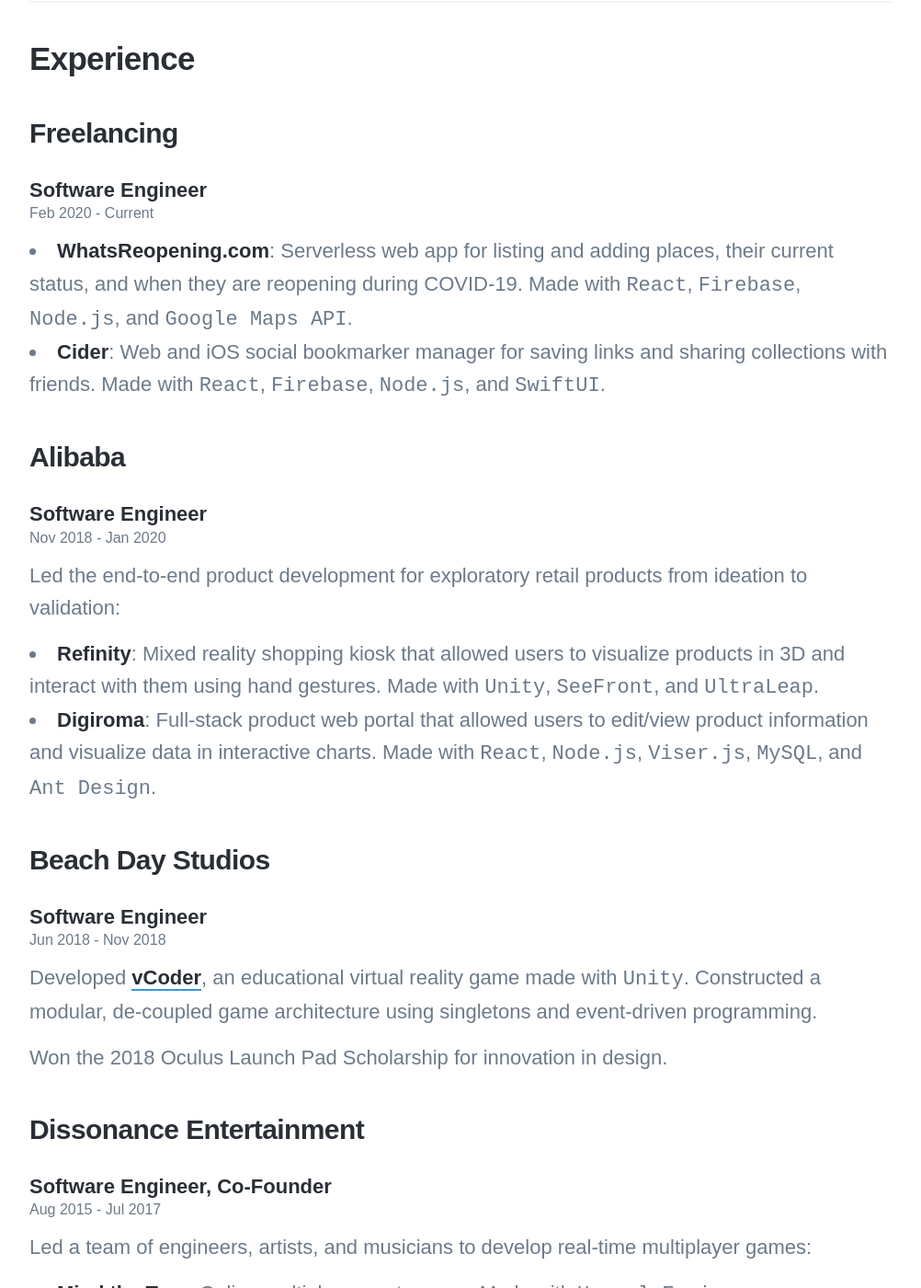
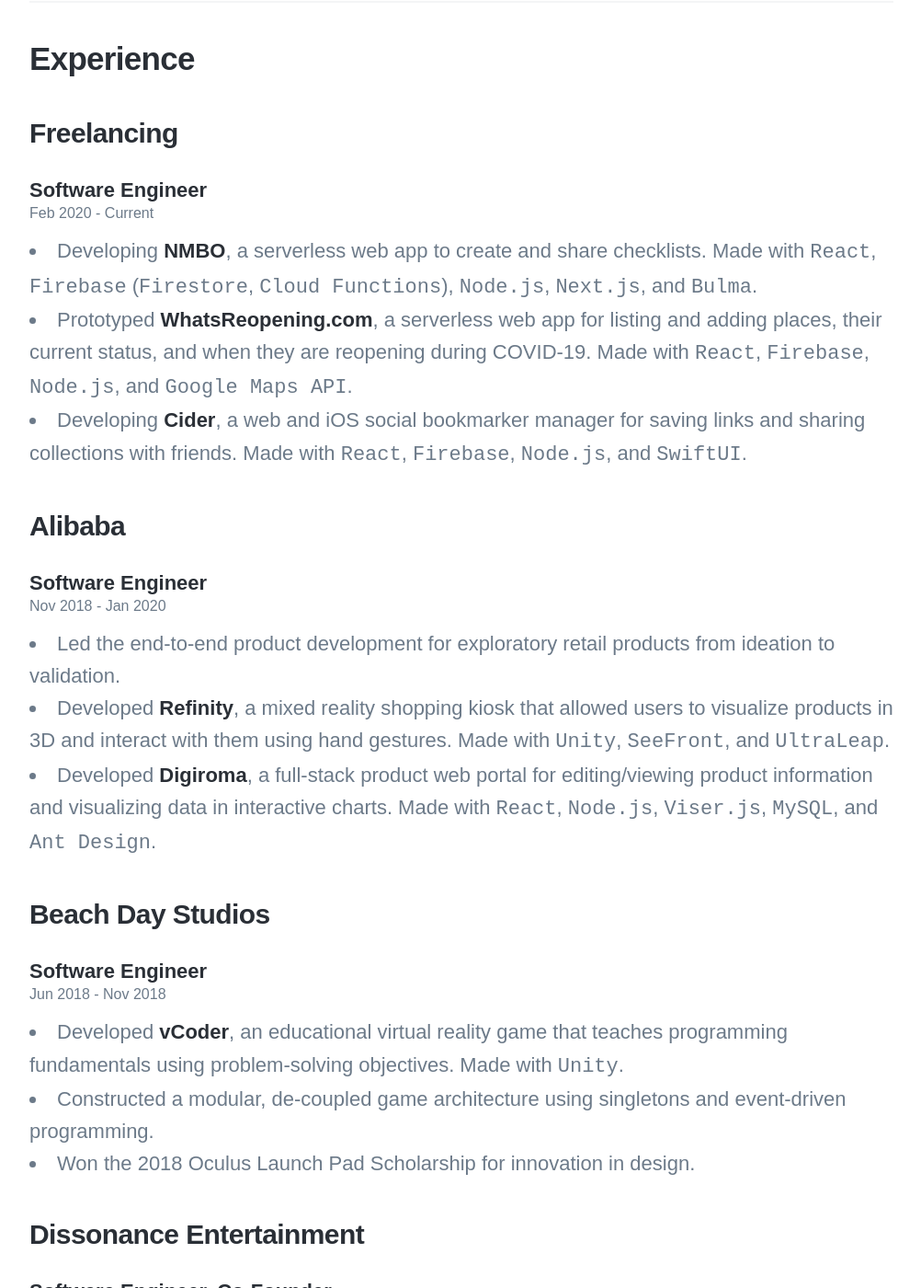
Before and after one commit to kennethfreeflow/kennethlng.github.io, a Jekyll site: the page built from _pages/cv.md, in a window 1280 px wide and 1400 px high, scrolled down 756 px. Shown: the whole window at 92% size, without its empty margins (138-1140 px from the left). Built offline with Jekyll 4.4.1, drawn with Linux system fonts in a browser that asks for light colours; nearby versions of some CDN libraries; some web fonts are replaced; some of the changed text lies outside the part shown.

Commit message:
Updated cv

```diff
--- a/_data/settings.yml
+++ b/_data/settings.yml
@@ -47,7 +47,7 @@
   google-plus_url: ''
   vimeo_url: ''
   pinterest_url: ''
-  medium_url: 'https://medium.com/kennethlng'
+  medium_url: ''
   quora_url: ''
   amazon_url: ''
   apple_url: ''
--- a/_pages/cv.md
+++ b/_pages/cv.md
@@ -17,8 +17,9 @@
 
 <caption>Feb 2020 - Current</caption>
 
-- [WhatsReopening.com](/whats-reopening): Serverless web app for listing and adding places, their current status, and when they are reopening during COVID-19. Made with `React`, `Firebase`, `Node.js`, and `Google Maps API`.
-- [Cider](/cider): Web and iOS social bookmarker manager for saving links and sharing collections with friends. Made with `React`, `Firebase`, `Node.js`, and `SwiftUI`.
+- Developing [NMBO](/nmbo), a serverless web app to create and share checklists. Made with `React`, `Firebase` (`Firestore`, `Cloud Functions`), `Node.js`, `Next.js`, and `Bulma`.
+- Prototyped [WhatsReopening.com](/whats-reopening), a serverless web app for listing and adding places, their current status, and when they are reopening during COVID-19. Made with `React`, `Firebase`, `Node.js`, and `Google Maps API`.
+- Developing [Cider](/cider), a web and iOS social bookmarker manager for saving links and sharing collections with friends. Made with `React`, `Firebase`, `Node.js`, and `SwiftUI`.
 
 ### Alibaba
 
@@ -26,10 +27,9 @@
 
 <caption>Nov 2018 - Jan 2020</caption>
 
-Led the end-to-end product development for exploratory retail products from ideation to validation:
-
-- [Refinity](/refinity): Mixed reality shopping kiosk that allowed users to visualize products in 3D and interact with them using hand gestures. Made with `Unity`, `SeeFront`, and `UltraLeap`.
-- [Digiroma](/digiroma): Full-stack product web portal that allowed users to edit/view product information and visualize data in interactive charts. Made with `React`, `Node.js`, `Viser.js`, `MySQL`, and `Ant Design`.
+- Led the end-to-end product development for exploratory retail products from ideation to validation.
+- Developed [Refinity](/refinity), a mixed reality shopping kiosk that allowed users to visualize products in 3D and interact with them using hand gestures. Made with `Unity`, `SeeFront`, and `UltraLeap`.
+- Developed [Digiroma](/digiroma), a full-stack product web portal for editing/viewing product information and visualizing data in interactive charts. Made with `React`, `Node.js`, `Viser.js`, `MySQL`, and `Ant Design`.
 
 ### Beach Day Studios
 
@@ -37,9 +37,9 @@
 
 <caption>Jun 2018 - Nov 2018</caption>
 
-Developed [vCoder](/vcoder), an educational virtual reality game made with `Unity`. Constructed a modular, de-coupled game architecture using singletons and event-driven programming.
-
-Won the 2018 Oculus Launch Pad Scholarship for innovation in design.
+- Developed [vCoder](/vcoder), an educational virtual reality game that teaches programming fundamentals using problem-solving objectives. Made with `Unity`.
+- Constructed a modular, de-coupled game architecture using singletons and event-driven programming.
+- Won the 2018 Oculus Launch Pad Scholarship for innovation in design.
 
 ### Dissonance Entertainment
 
@@ -47,10 +47,9 @@
 
 <caption>Aug 2015 - Jul 2017</caption>
 
-Led a team of engineers, artists, and musicians to develop real-time multiplayer games:
-
-- [Mind the Trap](/mind-the-trap): Online multiplayer party game. Made with `Unreal Engine`.
-- [Wizard's Duel AR](/wizards-duel-ar): Real-time, multiplayer augmented reality mobile game. Made with `Unity`, `GameSparks`, and `Google AR Core`.
+- Led a team of engineers, artists, and musicians to develop real-time multiplayer games.
+- Developed [Mind the Trap](/mind-the-trap), an online multiplayer party game. Made with `Unreal Engine`.
+- Developed [Wizard's Duel AR](/wizards-duel-ar), a real-time, multiplayer augmented reality mobile game. Made with `Unity`, `GameSparks`, and `Google AR Core`.
 
 ---
 
```
